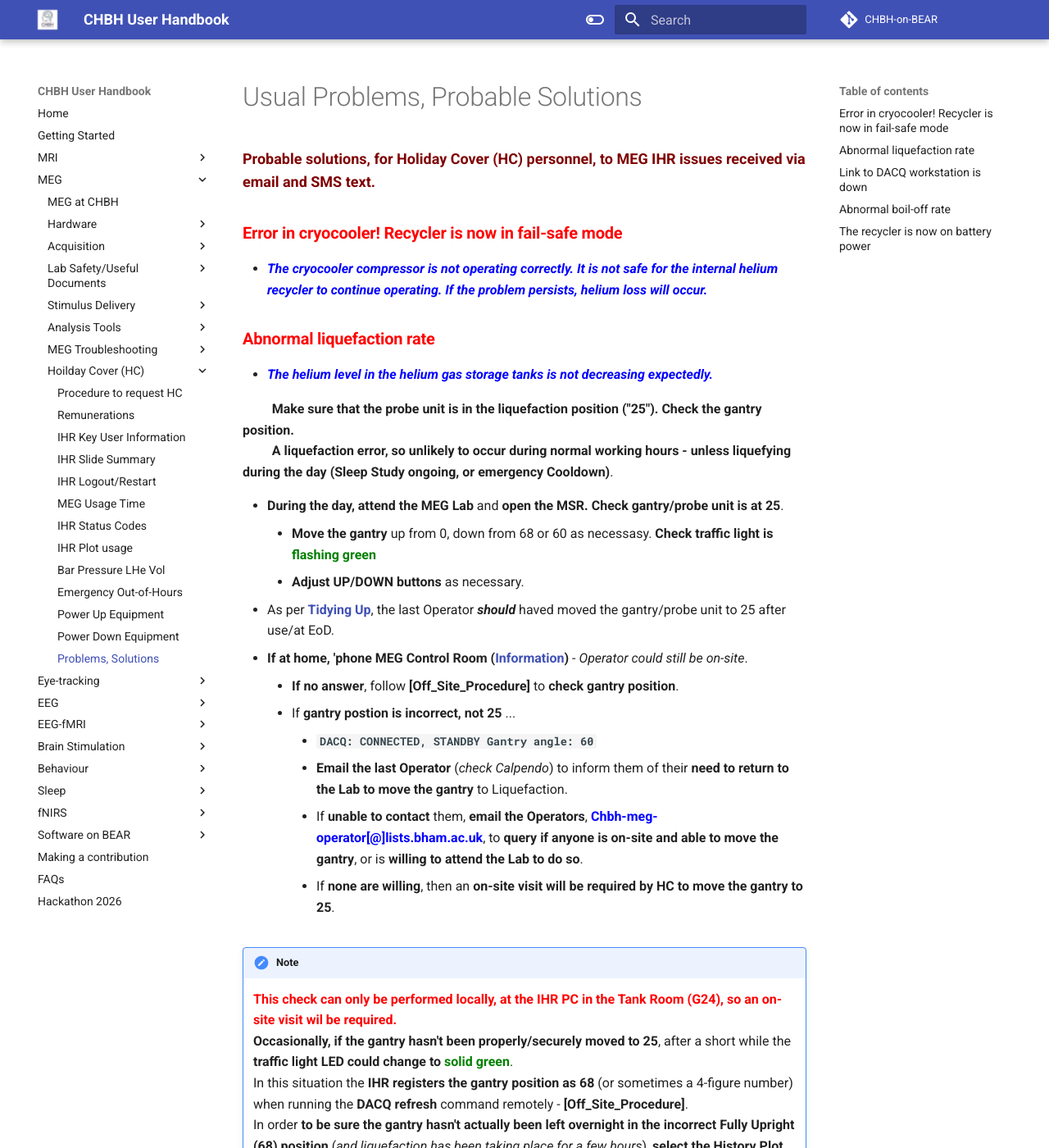
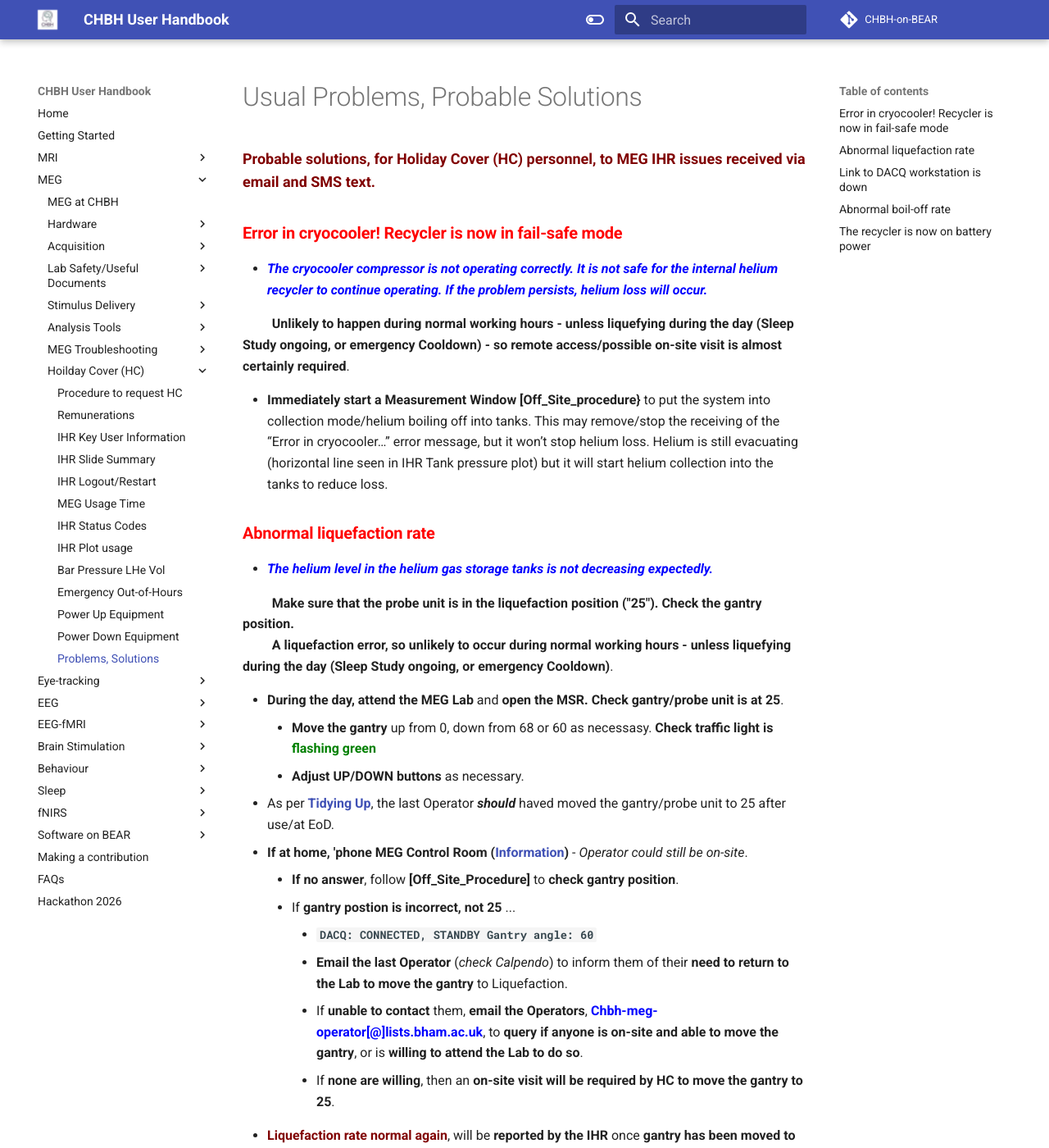
Before and after one commit to chbh-opensource/chbh-on-bear, an MkDocs documentation site: the page built from docs/meg/troubleshooting/problems_solutions.md, in a window 1280 px wide and 1400 px high. Shown: the whole window at 82% size. Built offline with MkDocs 1.6.1 and Material for MkDocs 9.7.7, drawn with Linux system fonts in a browser that asks for light colours; comment, search, counter and statistics services are not loaded; some of the changed text lies outside the part shown.

Commit message:
Continuing MEG HC IHR problems/solutions

```diff
--- a/docs/meg/troubleshooting/problems_solutions.md
+++ b/docs/meg/troubleshooting/problems_solutions.md
@@ -4,6 +4,11 @@
 
 ### **<span style="color:red">Error in cryocooler! Recycler is now in fail-safe mode</span>**
  - ***<span style="color:blue">The cryocooler compressor is not operating correctly. It is not safe for the internal helium recycler to continue operating. If the problem persists, helium loss will occur.</span>***
+
+&nbsp;&nbsp;&nbsp;&nbsp;&nbsp;&nbsp;&nbsp;&nbsp; **Unlikely to happen during normal working hours - unless liquefying during the day (Sleep Study ongoing, or emergency Cooldown) - so remote access/possible on-site visit is almost certainly required**.
+
+- **Immediately start a Measurement Window** **[Off_Site_procedure}** to put the system into collection mode/helium boiling off into tanks.
+This may remove/stop the receiving of the “Error in cryocooler…” error message, but it won’t stop helium loss. Helium is still evacuating (horizontal line seen in IHR Tank pressure plot) but it will start helium collection into the tanks to reduce loss.
 
 ### **<span style="color:red">Abnormal liquefaction rate</span>**
  - ***<span style="color:blue">The helium level in the helium gas storage tanks is not decreasing expectedly.</span>***
@@ -22,6 +27,7 @@
 		- **Email the last Operator** (*check Calpendo*) to inform them of their **need to return to the Lab to move the gantry** to Liquefaction.
 		- If **unable to contact** them, **email the Operators**, **<span style="color:blue">Chbh-meg-operator[@]lists.bham.ac.uk</span>**, to **query if anyone is on-site and able to move the gantry**, or is **willing to attend the Lab to do so**.
 		- If **none are willing**, then an **on-site visit will be required by HC to move the gantry to 25**.
+ - **<span style="color:maroon">Liquefaction rate normal again</span>**, will be **reported by the IHR** once **gantry has been moved to the liquefaction position ("25")**.
 
 !!! note
 	<span style="font-size:medium">**<span style="color:red">This check can only be performed locally, at the IHR PC in the Tank Room (G24), so an on-site visit wil be required.</span><br />** **Occasionally, if the gantry hasn't been properly/securely moved to 25**, after a short while the **traffic light LED could change to <span style="color:Green">solid green</span>**. <br />
```
